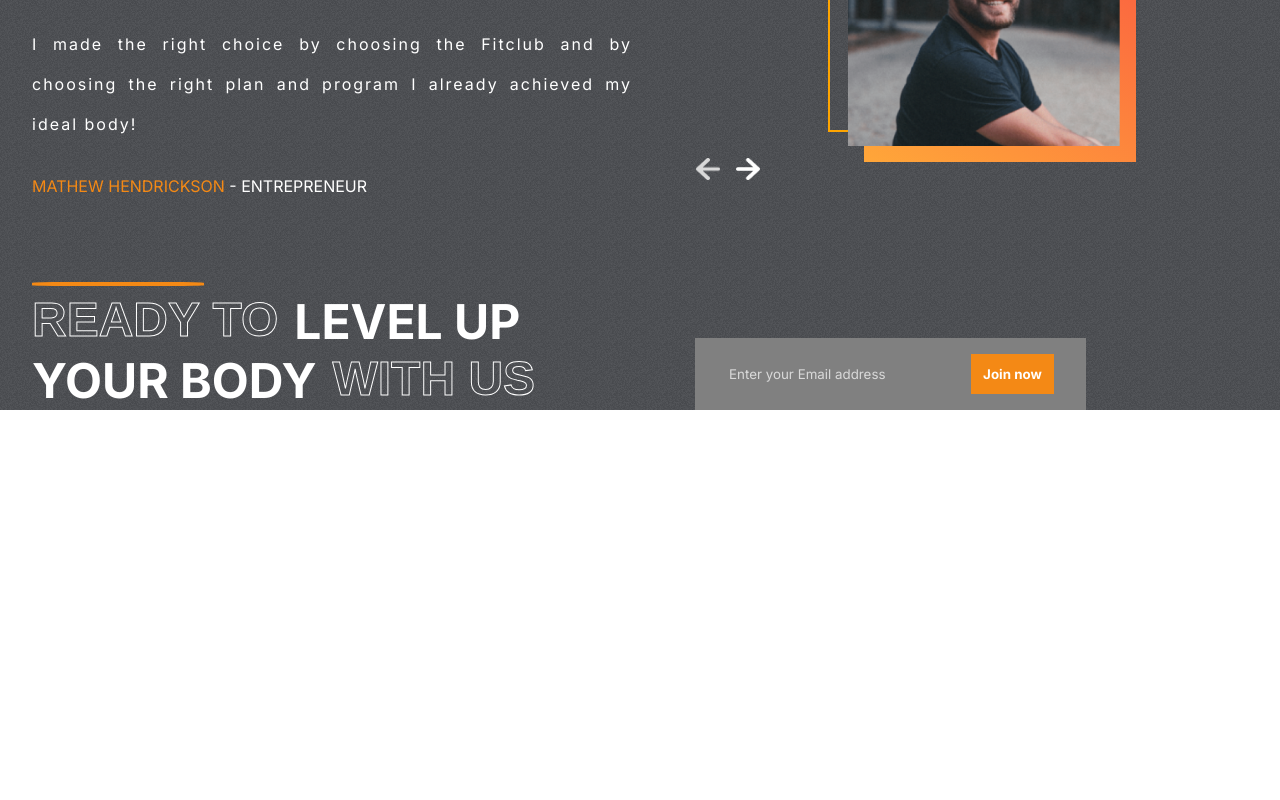
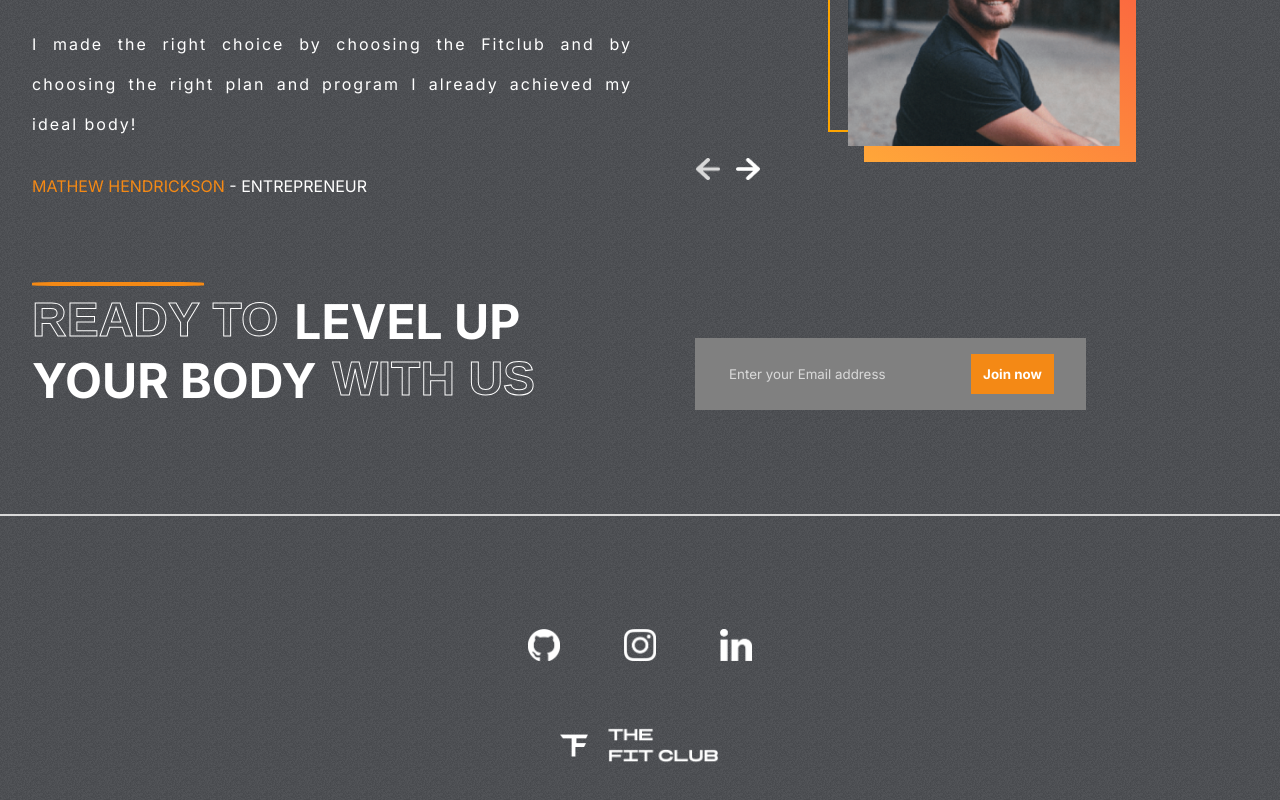
Before and after one commit to Szsz1987/Fit-club, a React (Create React App) app: page / in a window 1280 px wide. Shown: the part 2817-3617 px from the top of the page. Before the commit the page ends 3227 px from the top, so only its background shows below. Built offline with nearby package versions, Linux system fonts and the light colour scheme.

Commit message:
Add Footer

```diff
--- a/src/App.js
+++ b/src/App.js
@@ -5,6 +5,7 @@
 import Reasons from './components/Reasons/Reasons';
 import Testimonials from './components/Testimonials/Testimonials';
 import Join from './components/Join/Join';
+import Footer from './components/Footer/Footer';
 
 function App() {
   return (
@@ -15,6 +16,7 @@
       <Plans/>
       <Testimonials/>
       <Join/>
+      <Footer/>
     </div>
   );
 }
--- /dev/null
+++ b/src/components/Footer/Footer.css
@@ -0,0 +1,32 @@
+.Footer-container{
+    position: relative;
+}
+
+.Footer-container>hr{
+    border: 1px solid var(--lightgray);
+}
+
+.footer{
+    padding: 1rem 2rem;
+    display: flex;
+    flex-direction: column;
+    gap: 4rem;
+    align-items: center;
+    justify-content: center;
+    height: 20rem;
+}
+
+.social-links{
+    display: flex;
+    gap: 4rem;
+}
+
+.social-links>img{
+    width: 2rem;
+    height: 2rem;
+    cursor: pointer;
+}
+
+.logo-f>img{
+    width: 10rem;
+}
--- /dev/null
+++ b/src/components/Footer/Footer.jsx
@@ -0,0 +1,26 @@
+import React from 'react';
+import './Footer.css';
+import Github from '../../assets/github.png';
+import Instagram from '../../assets/instagram.png';
+import LinkedIn from '../../assets/linkedin.png';
+import Logo from '../../assets/logo.png';
+
+const Footer = () => {
+    return(
+        <div className="Footer-container">
+            <hr/>
+            <div className="footer">
+                <div className="social-links">
+                    <img src={Github} alt="" />
+                    <img src={Instagram} alt="" />
+                    <img src={LinkedIn} alt="" />
+                </div>
+                <div className="logo-f">
+                    <img src={Logo}/>
+                </div>
+            </div>
+        </div>
+    )
+};
+
+export default Footer;
```
